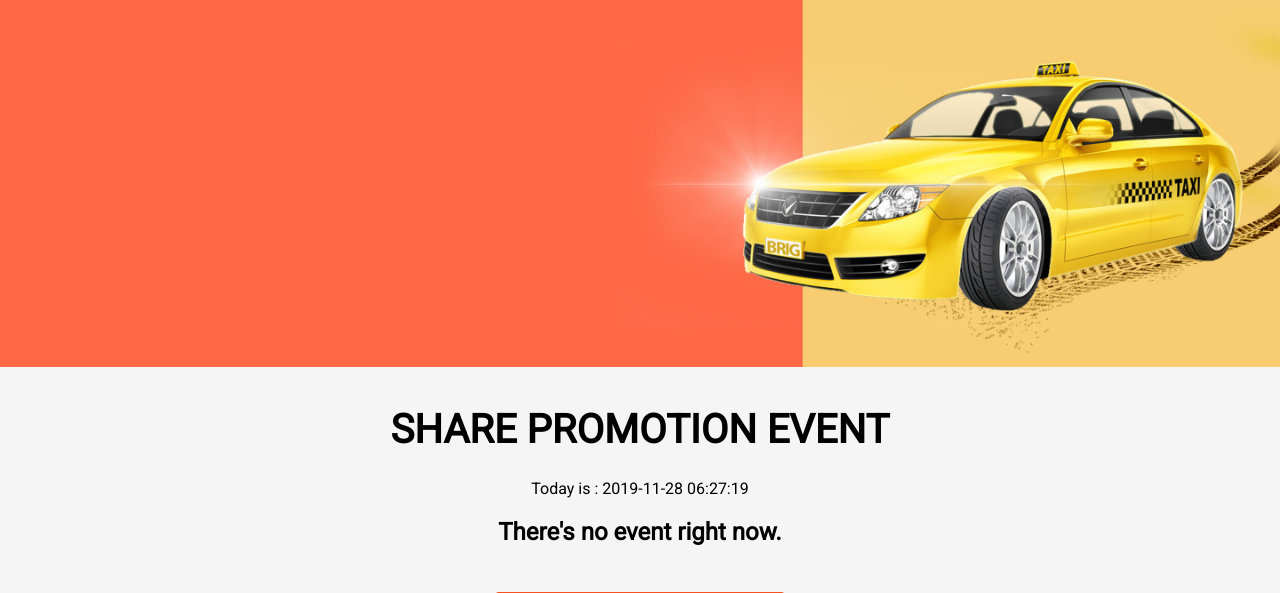
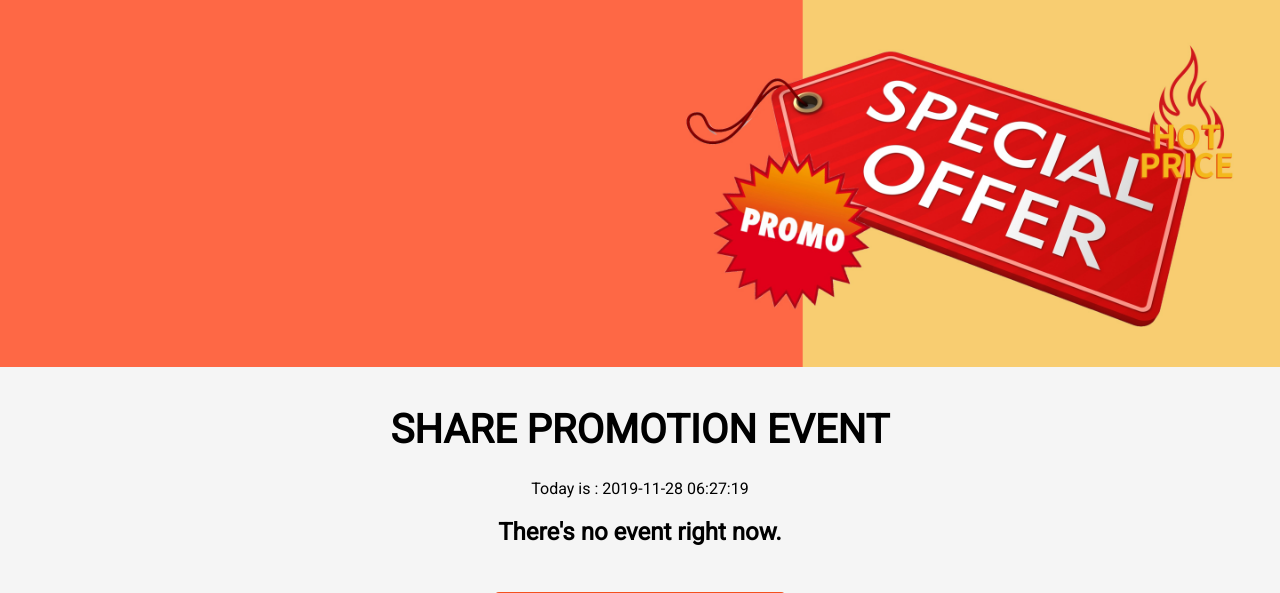
Before and after one commit to bameethanida/BetterTogether, a Django app: page /sharepromo/ in a window 1280 px wide. Shown: the part 96-689 px from the top of the page. Run offline with Django 3.2, Linux system fonts and the light colour scheme; data that the repository does not hold is empty.

Commit message:
change pic to sharepromo pic

```diff
--- a/BetterTogetherApp/templates/BetterTogetherApp/share_promotion_index.html
+++ b/BetterTogetherApp/templates/BetterTogetherApp/share_promotion_index.html
@@ -15,7 +15,7 @@
                     height="65" alt="BetterTogether"></a>
         </a>
     </nav>
-    <img class="image" src="{% static "image/2.jpg" %}">
+    <img class="image" src="{% static "image/3.jpg" %}">
     <div class="head">
         <center>
             <h1>SHARE PROMOTION EVENT</h1>
```
